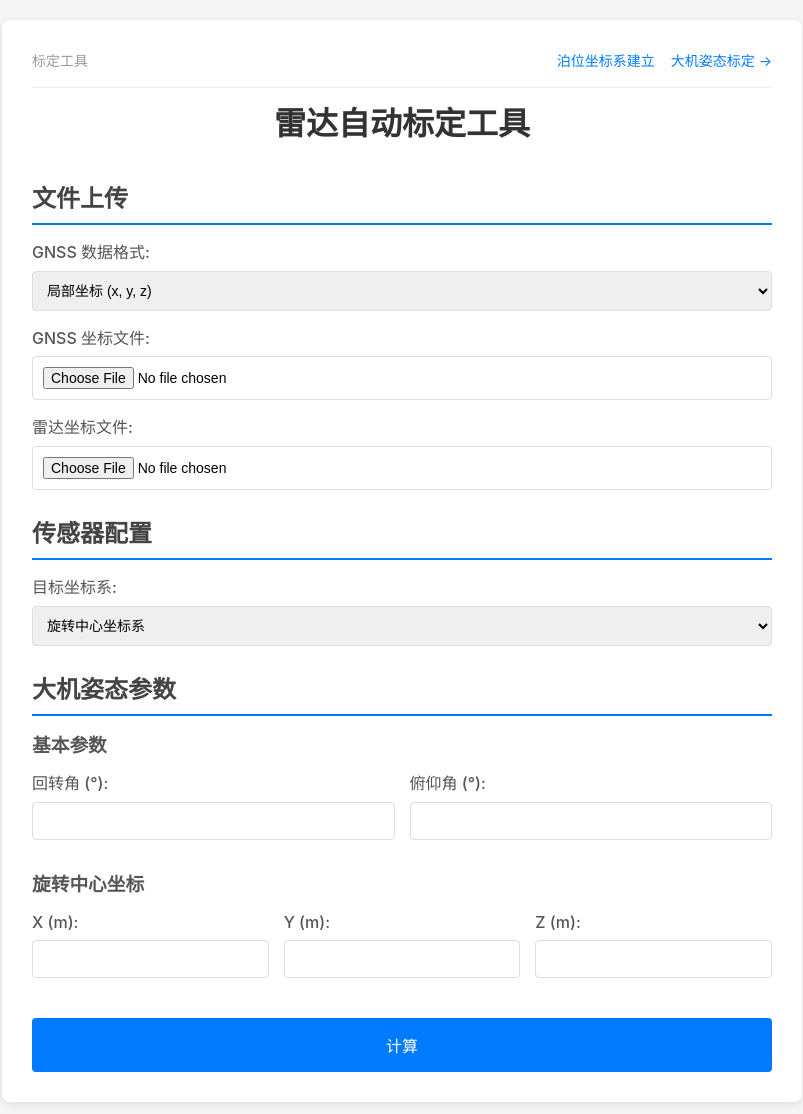
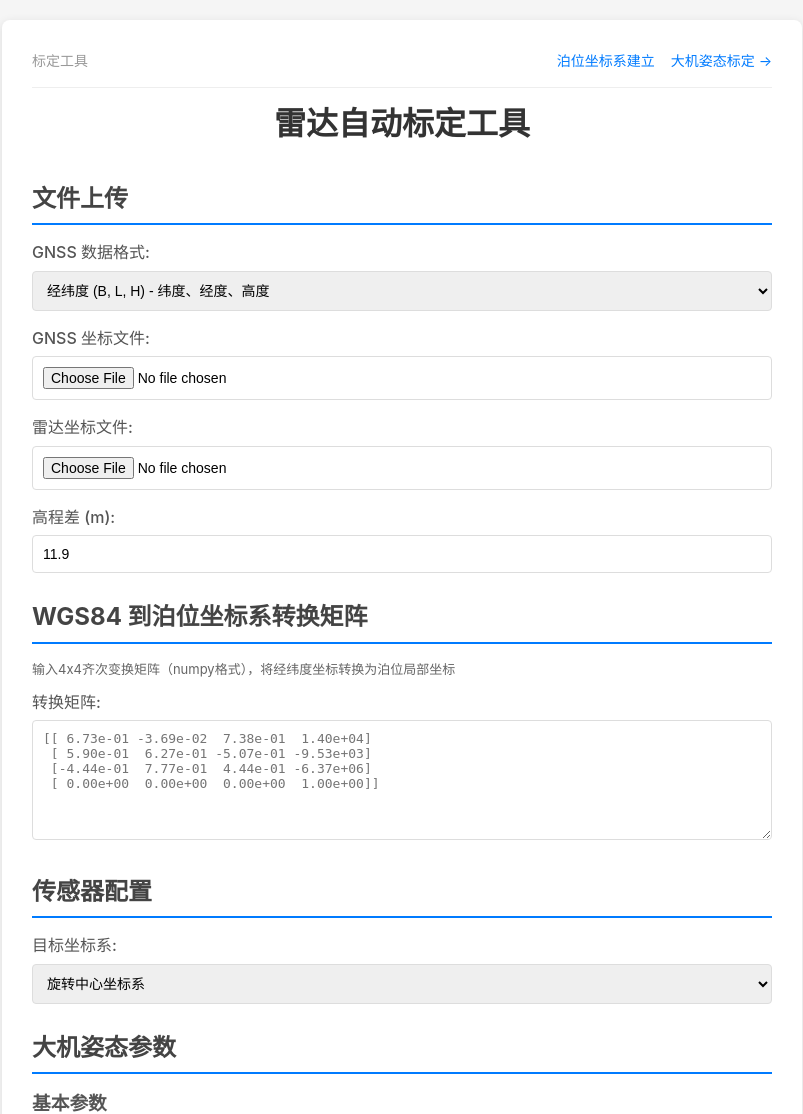
Before and after one commit to yuehan1228/calibration_tool, a Flask app: page / in a window 1280 px wide. Shown: the top 1114 px of the page, without its empty margins (238-1041 px from the left). Run offline with Flask 2, Linux system fonts and the light colour scheme.

Commit message:
fix: 修改页面显示

```diff
--- a/core/calibrator.py
+++ b/core/calibrator.py
@@ -251,7 +251,6 @@ def process_luffing_data(csv_path, ant_names, gnss_format='wgs84', T_inv=None, u
 
         ant_centers[ant] = {
             'center': [float(center_3d[0]), float(center_3d[1]), float(center_3d[2])],
-            # 'radius': float(radius),
             'normal': [float(normal[0]), float(normal[1]), float(normal[2])]
         }
         z_values.append(float(center_3d[2]))
--- a/templates/index.html
+++ b/templates/index.html
@@ -26,7 +26,7 @@
                     <label>GNSS 数据格式:</label>
                     <select name="gnss_format" id="gnss_format">
                         <option value="local">局部坐标 (x, y, z)</option>
-                        <option value="wgs84">经纬度 (B, L, H) - 纬度、经度、高度</option>
+                        <option value="wgs84" selected>经纬度 (B, L, H) - 纬度、经度、高度</option>
                     </select>
                 </div>
                 <div class="form-row">
```
